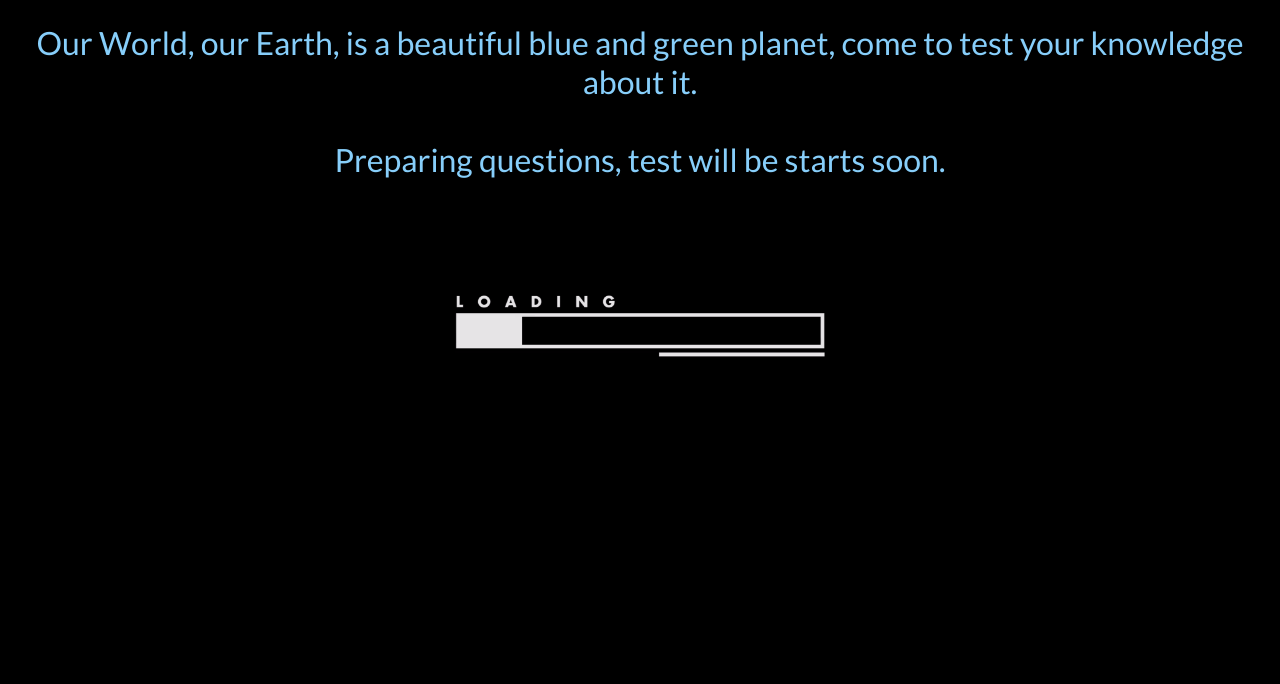
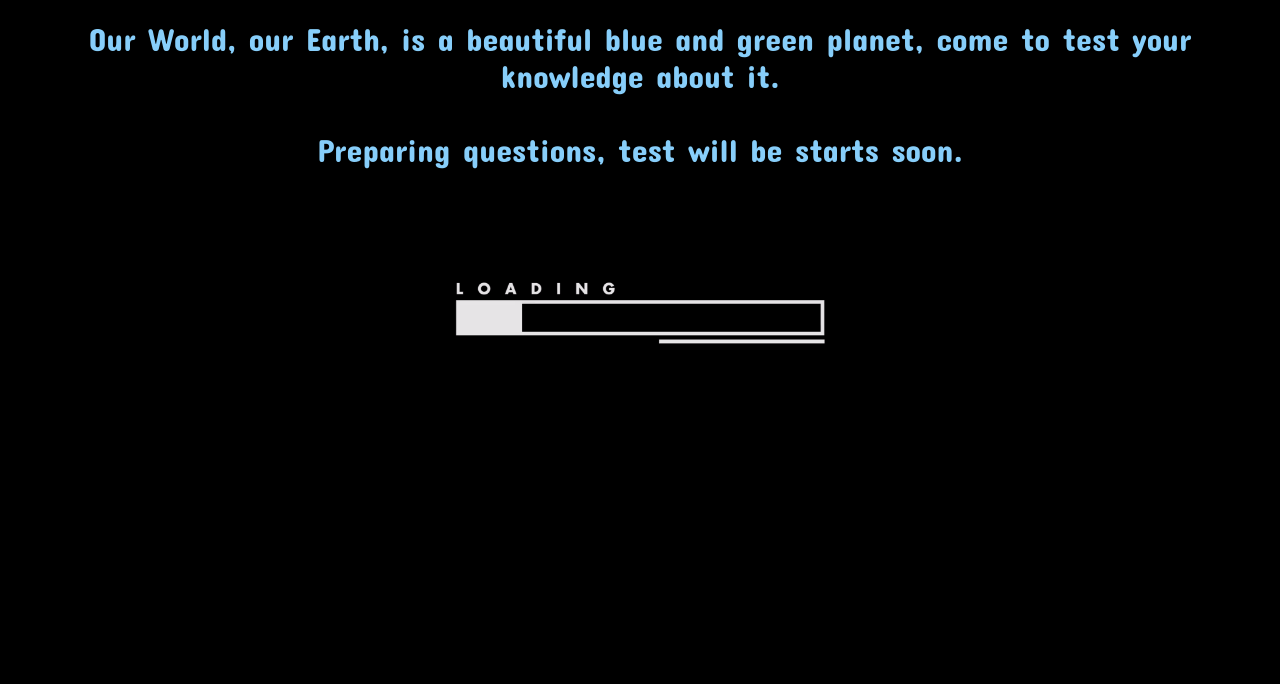
Before and after one commit to danlee0630/week2javascriptquiz-v2zz, a plain HTML site: page index.html in a window 1280 px wide. Shown: the part 116-800 px from the top of the page. Drawn offline with Linux system fonts and the light colour scheme.

Commit message:
secondversion

```diff
--- a/index.html
+++ b/index.html
@@ -7,7 +7,7 @@
     <meta name="author" content="AhsanParadise" />
     <meta name="viewport" content="width=device-width, initial-scale=1" />
     <link href="Stuffs/img/icon.png" rel="icon" />
-    <title>Friendly Quiz Game</title>
+    <title>Quiz Game</title>
     <link rel="stylesheet" href="style.css" />
   </head>
   <body onload="myLoader()" style="margin: 0;">
--- a/style.css
+++ b/style.css
@@ -1,9 +1,9 @@
-@import url('https://fonts.googleapis.com/css2?family=Lato&display=swap');
+@import url("https://fonts.googleapis.com/css2?family=Concert+One&display=swap");
 *,
 *::before,
 *::after {
   box-sizing: border-box;
-  font-family: 'Lato', sans-serif;
+  font-family: "Concert One", cursive;
 }
 #loader {
   position: absolute;
```
